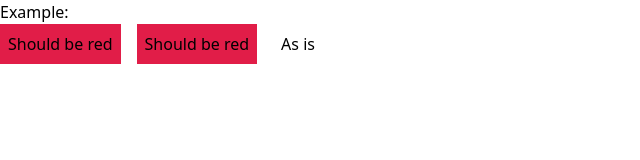
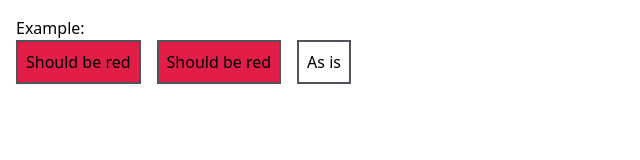
Before and after one commit to mimamuh/tailwind-issue-with-nested-scss-selectors, a website built with webpack: page index.html in a window 1280 px wide. Shown: the whole page, without its empty margins (0-640 px from the left). Built offline with nearby package versions, Linux system fonts and the light colour scheme.

Commit message:
Documented repro

```diff
--- a/index.html
+++ b/index.html
@@ -6,12 +6,15 @@
   </head>
 
   <body>
-    <div>
+    <div class="p-4">
       <h2>Example:</h2>
-      <div class="flex md:gap-4 md:base">
-        <button class="p-2 foo">Should be red</button>
-        <button class="p-2 bar">Should be red</button>
-        <button class="p-2">As is</button>
+      <!-- This div uses the md:base here -->
+      <div class="flex gap-4 md:base">
+        <!-- And the foo should render something red -->
+        <button class="p-2 border-2 border-zinc-600 foo">Should be red</button>
+        <!-- And also bar should render something red -->
+        <button class="p-2 border-2 border-zinc-600 bar">Should be red</button>
+        <button class="p-2 border-2 border-zinc-600">As is</button>
       </div>
     </div>
   </body>
--- a/package.json
+++ b/package.json
@@ -4,8 +4,7 @@
   "description": "Shocase an issue where tailwind doesn't generate proper css classes when using nested scss",
   "private": true,
   "scripts": {
-    "watch": "webpack --watch",
-    "start": "webpack serve --open",
+    "dev": "webpack serve --open",
     "build": "webpack"
   },
   "author": "Michael Neumair <7q7w7e7r@gmail.com> (http://michaelneumair.de/)",
--- a/src/main.scss
+++ b/src/main.scss
@@ -5,7 +5,10 @@
 @layer components {
 
   .base {
-    .foo, // NOTE: These grouped and nested rules causes the bug
+    /* NOTE: These grouped and nested rules causes the
+    bug when the `base` utility is combined with a breakpoint
+    like `md:base` */
+    .foo,
     .bar {
         @apply bg-rose-600;
     }
```
Also changed, not shown: README.md (added).
